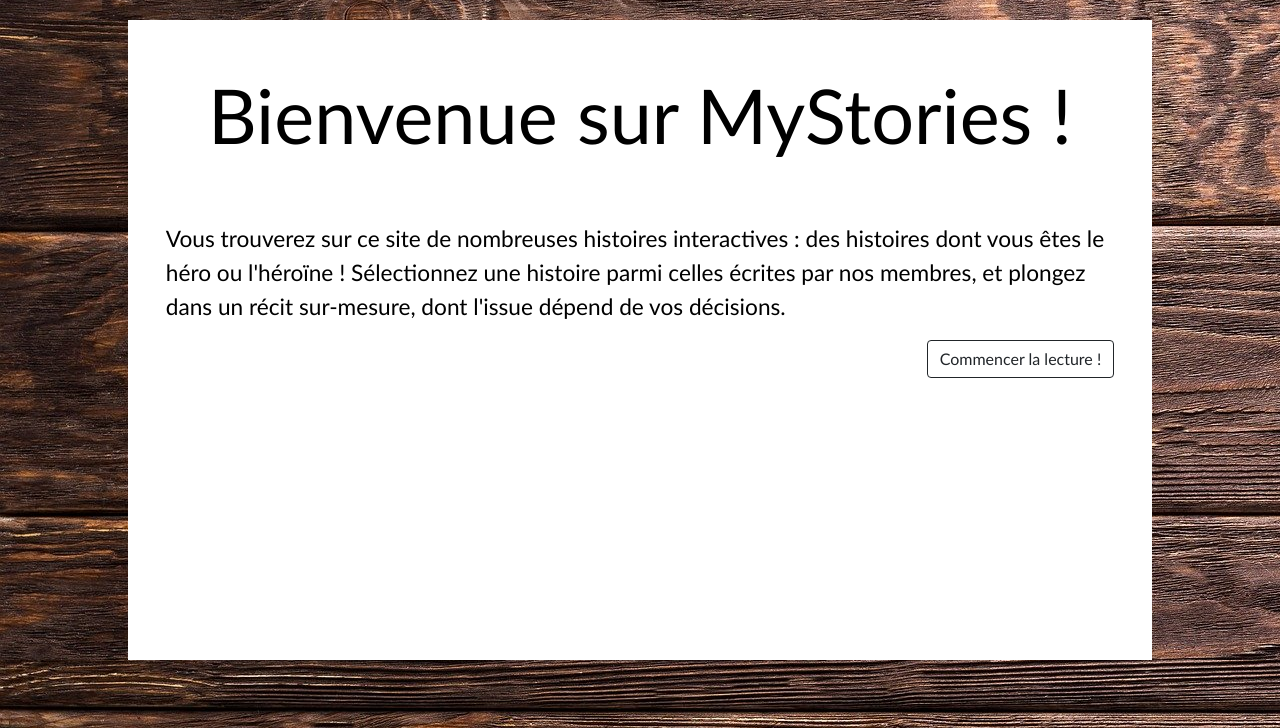
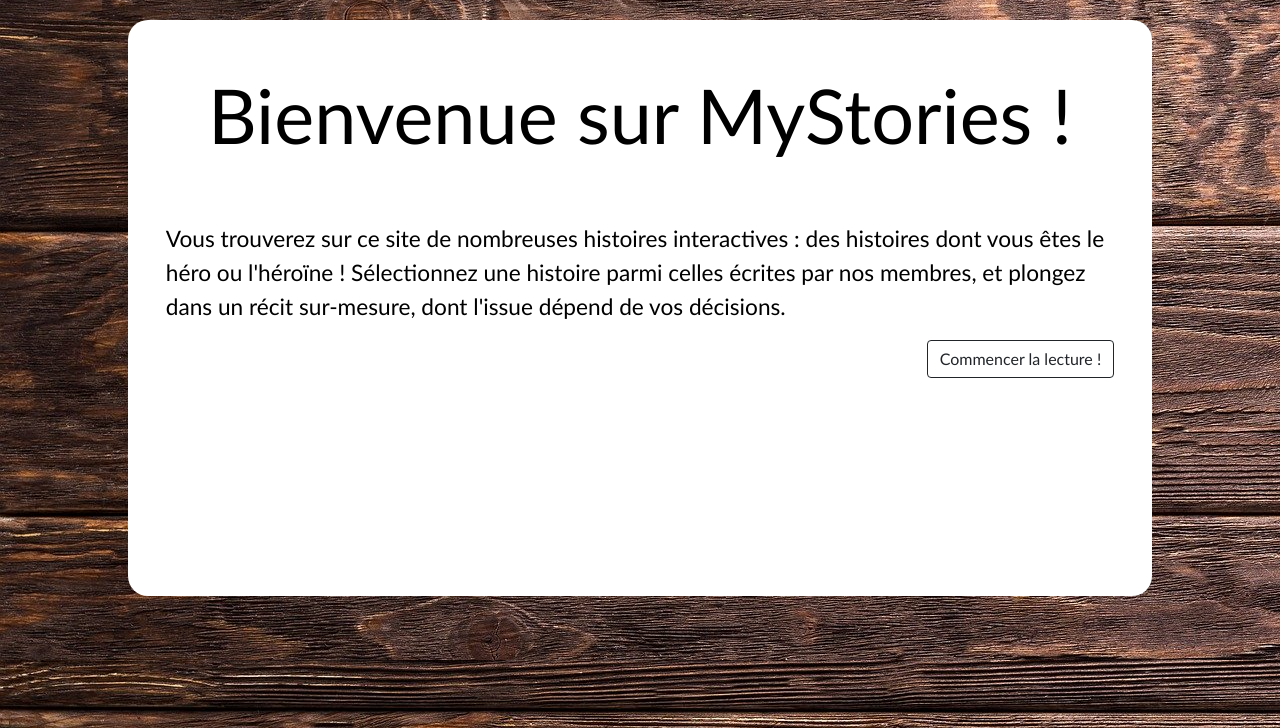
Before and after one commit to Nowmaybelater/MyStories, a PHP site: page /Index.php in a window 1280 px wide. Shown: the part 72-800 px from the top of the page. Run offline with PHP 8.4, Linux system fonts and the light colour scheme; data that the repository does not hold is empty.

Commit message:
modif bordures

```diff
--- a/Index.php
+++ b/Index.php
@@ -2,7 +2,7 @@
 <?php include("includes/connect.php")?>
   <div class="accueil">
     <main>
-      <div id="background">
+      <div id="backgroundConnexion">
         <p class="titre"> Bienvenue sur MyStories ! </p>
         <br />
         <p>Vous trouverez sur ce site de nombreuses histoires interactives : des histoires dont vous êtes le héro ou l'héroïne ! Sélectionnez une histoire parmi celles écrites par nos membres, et plongez dans un récit sur-mesure, dont l'issue dépend de vos décisions.</p>
--- a/StorySummary.php
+++ b/StorySummary.php
@@ -2,7 +2,7 @@
 <?php include("includes/connect.php") ?>
 
 <main>
-    <div id=background>
+    <div id=backgroundConnexion>
         <?php
         $requete = "SELECT * FROM stories WHERE id_story = :id";
         $req = $bdd->prepare($requete);
--- a/style.css
+++ b/style.css
@@ -30,17 +30,6 @@ main {
     text-align: left;
     font-size: 0.6cm;
     font-family: 'Trebuchet MS', 'Lucida Sans Unicode', 'Lucida Grande', 'Lucida Sans', Arial, sans-serif;
-}
-
-#background {
-    position: absolute;
-    top: 0;
-    left: 0;
-    width: 100%;
-    height: 100%;
-    background: white;
-    padding: 1cm;
-    z-index: 1;
 }
 
 #btn-lecture {
```
